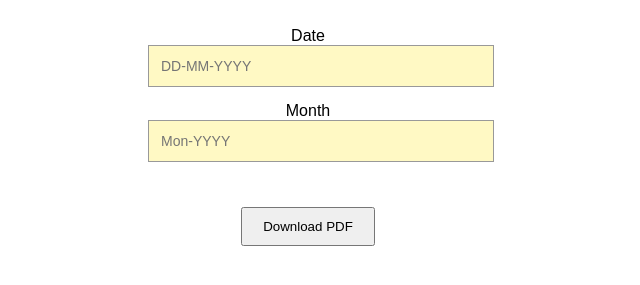
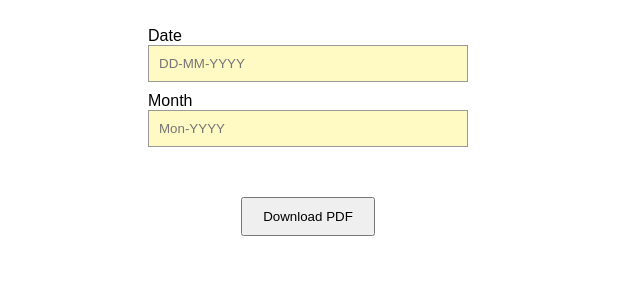
Before and after one commit to Varun96009/compliance-undertaking, a plain HTML site: page index.html in a window 1280 px wide. Shown: the part 51-336 px from the top of the page, without its empty margins (332-972 px from the left). Drawn offline with Linux system fonts and the light colour scheme.

Commit message:
style.css

```diff
--- a/style.css
+++ b/style.css
@@ -8,13 +8,18 @@ body {
   margin: 30px auto;
 }
 
+label {
+  display: block;
+  text-align: left;
+  margin-top: 10px;
+}
+
 input {
   width: 100%;
-  padding: 12px;
-  margin-bottom: 15px;
+  padding: 10px;
   background: #fff9c4;
   border: 1px solid #999;
-  font-size: 14px;
+  box-sizing: border-box;
 }
 
 input.error {
@@ -23,5 +28,6 @@ input.error {
 }
 
 button {
+  margin-top: 20px;
   padding: 10px 20px;
 }
```
